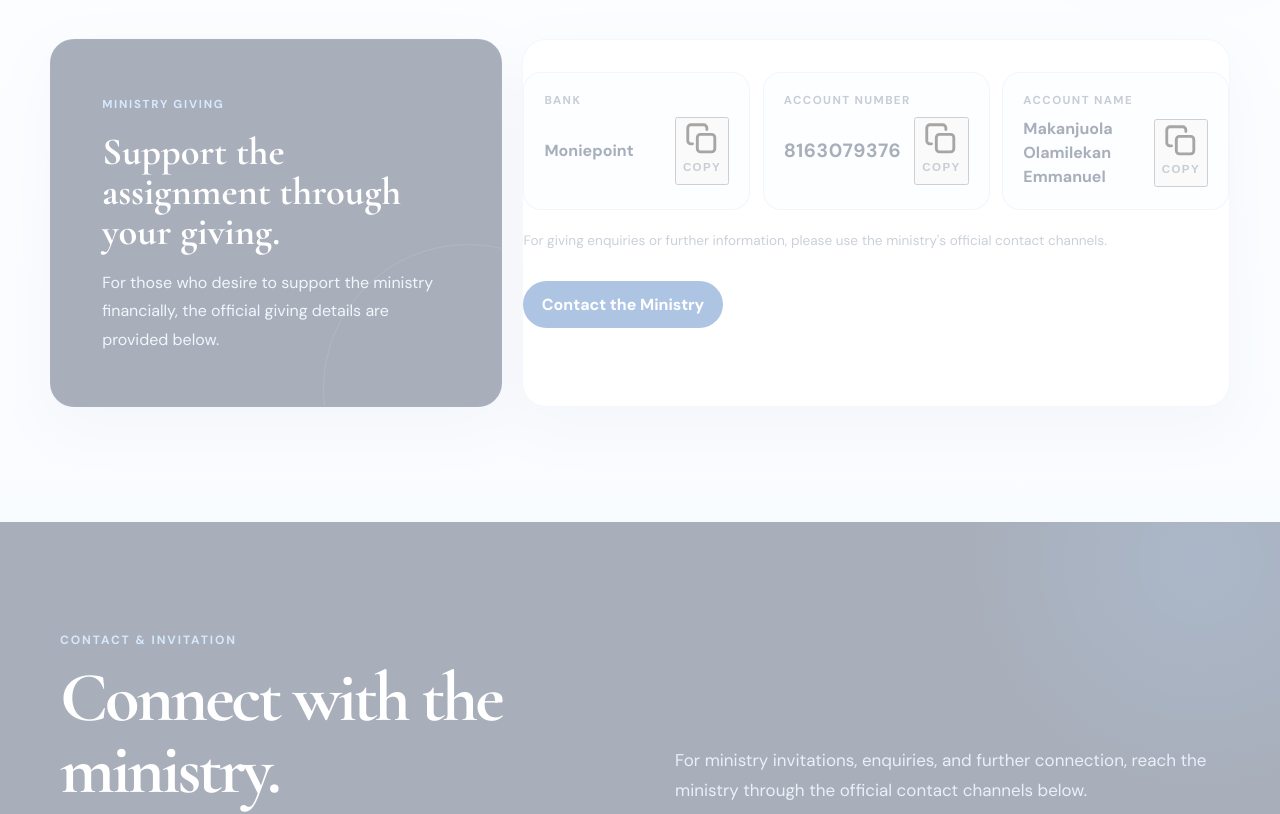
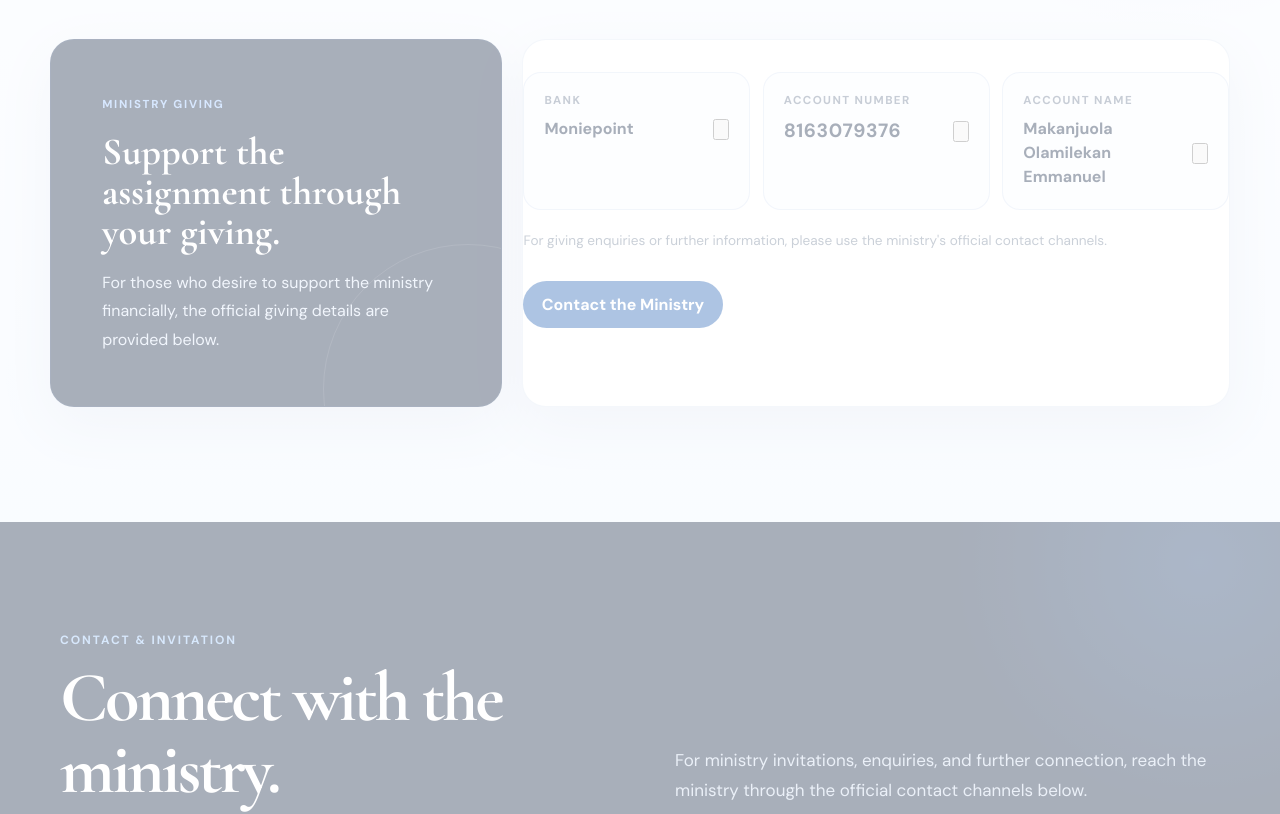
Before and after one commit to Thomas302-star/Ministry, a Next.js app: page / in a window 1280 px wide. Shown: the part 8136-8950 px from the top of the page. Built offline with nearby package versions, Linux system fonts and the light colour scheme.

Commit message:
Remove copy text from ministry giving buttons

```diff
--- a/app/components/CopyButton.tsx
+++ b/app/components/CopyButton.tsx
@@ -16,12 +16,16 @@ export function CopyButton({ value }: { value: string }) {
   }
 
   return (
-    <button type="button" onClick={handleCopy} aria-label={`Copy ${value}`} title={copied ? "Copied" : "Copy"}>
+    <button
+      type="button"
+      onClick={handleCopy}
+      aria-label={copied ? `Copied ${value}` : `Copy ${value}`}
+      title={copied ? "Copied" : "Copy"}
+    >
       <svg viewBox="0 0 24 24" aria-hidden="true">
         <rect x="9" y="9" width="11" height="11" rx="2" fill="none" stroke="currentColor" strokeWidth="1.8" />
         <path d="M6 15H5a2 2 0 0 1-2-2V5a2 2 0 0 1 2-2h8a2 2 0 0 1 2 2v1" fill="none" stroke="currentColor" strokeWidth="1.8" strokeLinecap="round" />
       </svg>
-      <span>{copied ? "Copied" : "Copy"}</span>
     </button>
   );
 }
```
